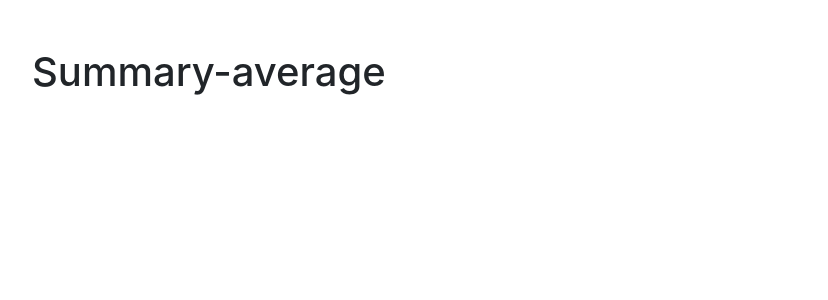
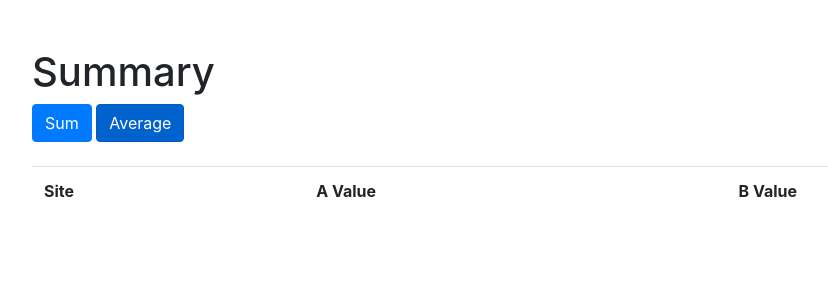
Before and after one commit to makerGeek/3megawatt, a Django app: page /summary-average in a window 1280 px wide. Shown: the part 56-356 px from the top of the page, without its empty margins (53-881 px from the left). Run offline with Django 3.2, Linux system fonts and the light colour scheme; data that the repository does not hold is empty; some libraries are stand-ins or nearby versions.

Commit message:
styled summary_average.html

```diff
--- a/sites/templates/sites/summary_average.html
+++ b/sites/templates/sites/summary_average.html
@@ -3,11 +3,22 @@
 
 {% block content %}
     <h1>{% block title %}
-        Summary-average
+        Summary
     {% endblock %}</h1>
-    <ul>
+        {% include 'sites/summary_buttons.html' %}
+
+     <table class="table">
+            <thead>
+                <tr>
+                    <td><strong>Site</strong></td>
+                    <td><strong>A Value</strong></td><td><strong>B Value</strong></td>
+                </tr>
+            </thead>
         {% for site in averages %}
-            <li>{{ site.name }} - {{ site.a_avg|floatformat:2 }} - {{ site.b_avg|floatformat:2 }}</li>
+            <tr>
+                <td>{{ site.name }}</td>
+                <td>{{ site.a_avg|floatformat:2 }}</td>
+                <td>{{ site.b_avg|floatformat:2 }}</td></tr>
         {% endfor %}
-    </ul>
+     </table>
 {% endblock %}
```
